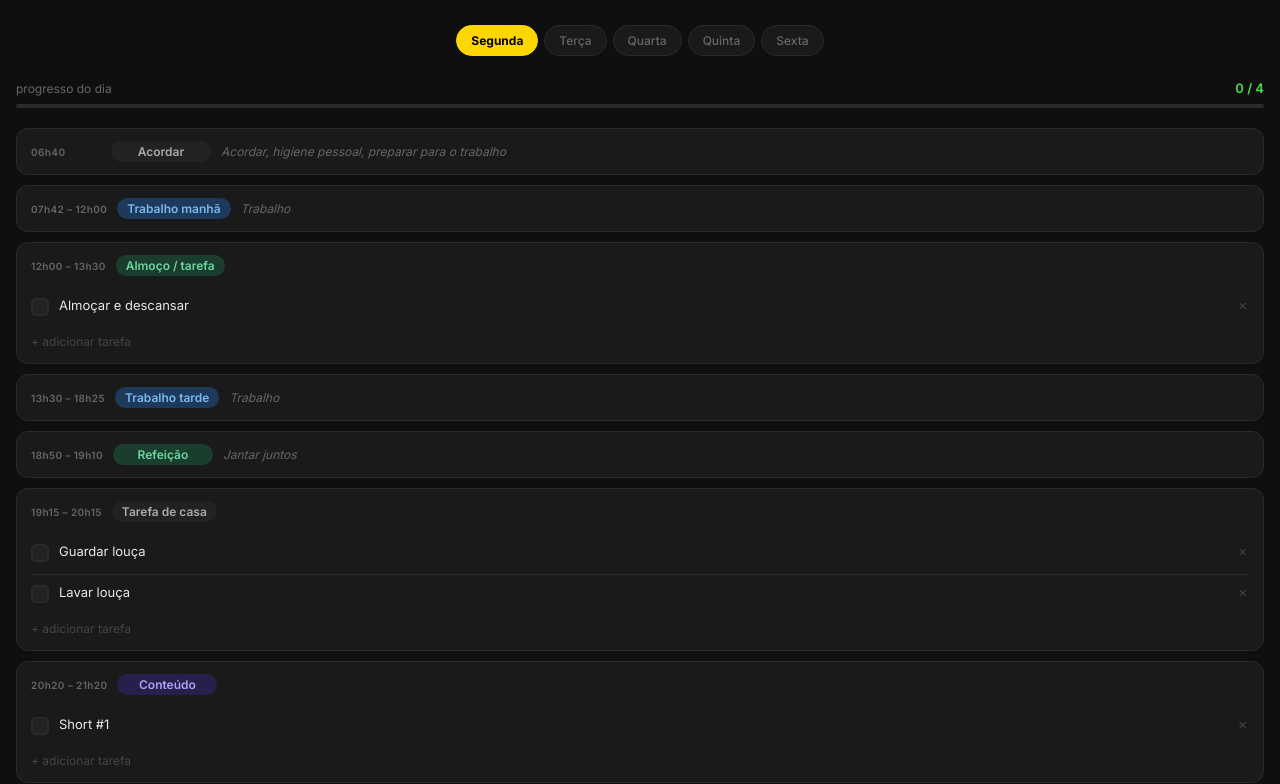
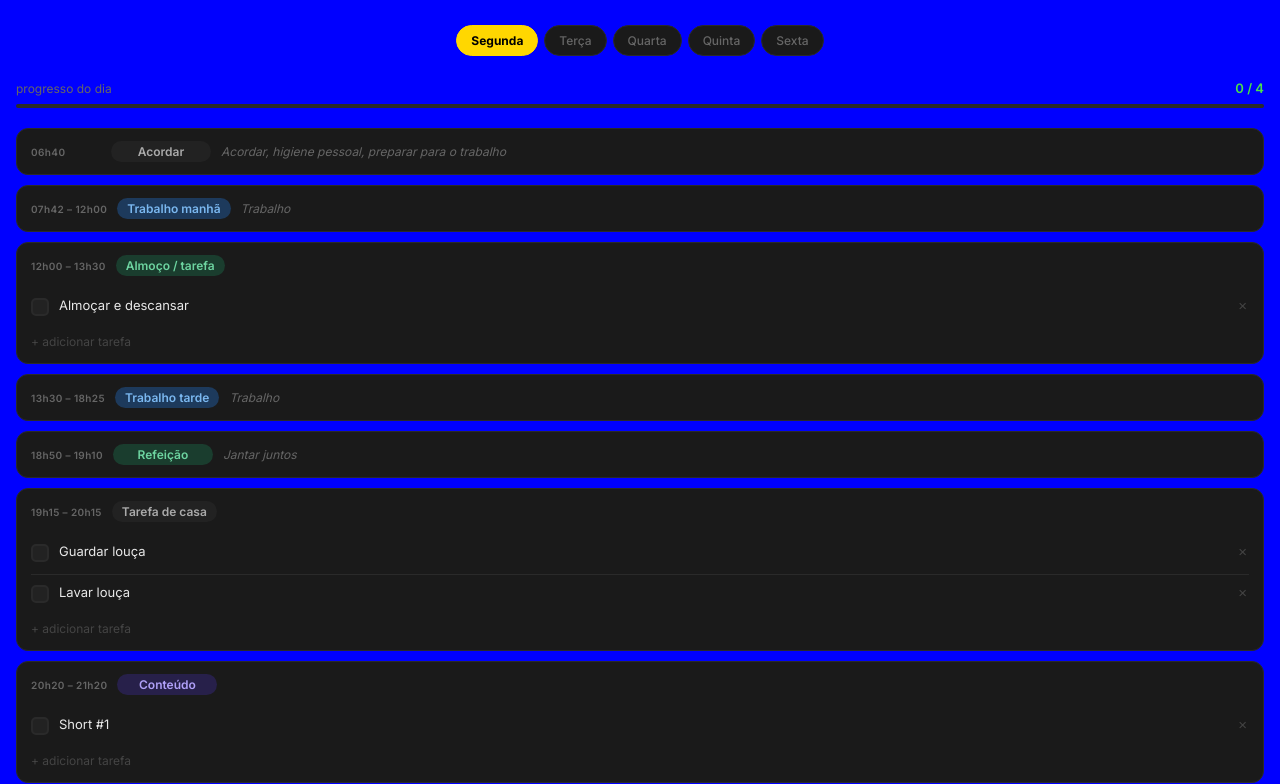
Before and after one commit to yyMoretto/rotina-app, a plain HTML site: page index.html in a window 1280 px wide. Shown: the part 72-856 px from the top of the page. Drawn offline with Linux system fonts and the light colour scheme.

Commit message:
Update index.html

```diff
--- a/index.html
+++ b/index.html
@@ -9,7 +9,7 @@
   @import url('https://fonts.googleapis.com/css2?family=Inter:wght@300;400;500;600;700&display=swap');
 
   :root {
-    --bg: #0f0f0f;
+    --bg: blue;
     --surface: #1a1a1a;
     --surface2: #222222;
     --border: #2a2a2a;
```
